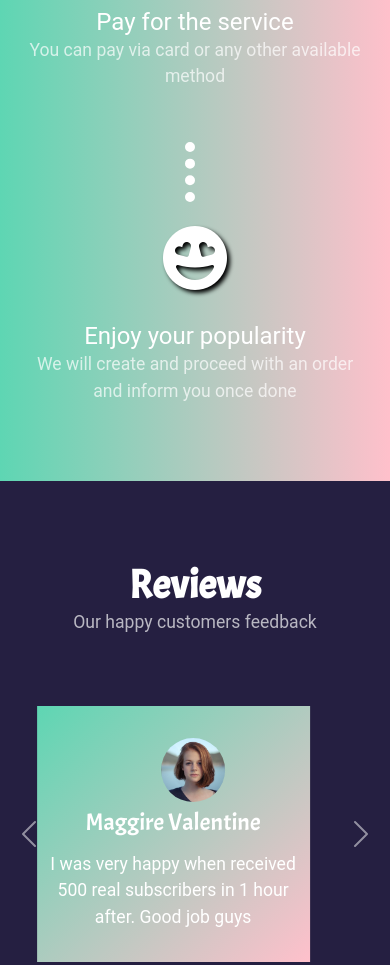
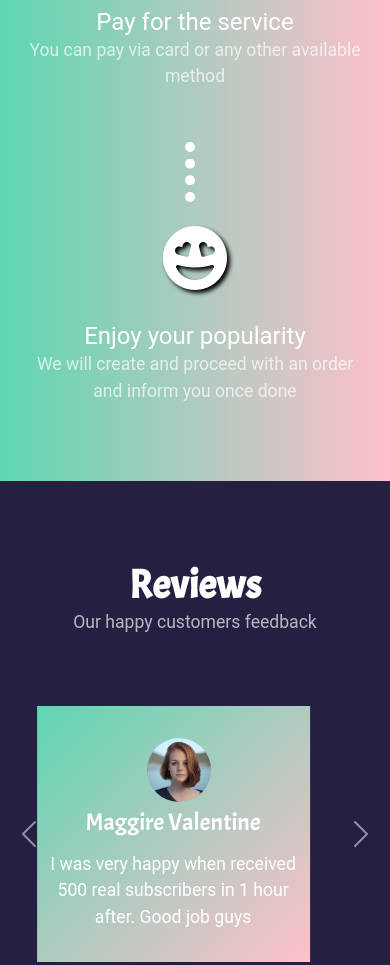
Before and after one commit to muhammadumer24/aruntito, a plain HTML site: page index.html in a window 390 px wide. Shown: the part 2988-3953 px from the top of the page. Drawn offline with nearby package versions, Linux system fonts and the light colour scheme.

Commit message:
some small changes

```diff
--- a/style.css
+++ b/style.css
@@ -400,6 +400,9 @@ footer p{
     .feature-list{
         max-width:44rem
     }
+    .review-image-container{
+        margin-inline: 40.5%;
+    }
 }
 .media-header-dropdown>ul>li{
     line-height: 2em;
```
Also changed, not shown: index.html (+0 -10 lines).
